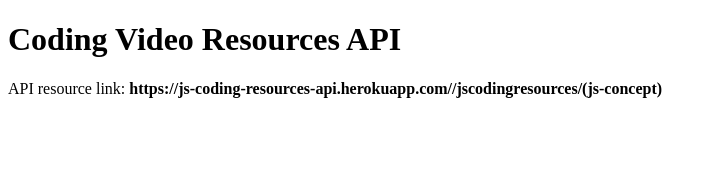
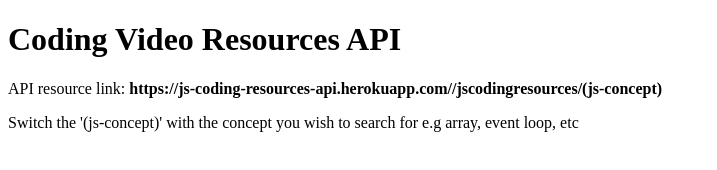
Before and after one commit to Daniel-Ezekiel/jsCodingResources-API, a website: page index.html in a window 1280 px wide. Shown: the whole page, without its empty margins (0-717 px from the left). Drawn offline with Linux system fonts and the light colour scheme.

Commit message:
added more clarity on how to use api

```diff
--- a/index.html
+++ b/index.html
@@ -9,5 +9,6 @@
 <body>
     <h1>Coding Video Resources API</h1>
     <p>API resource link: <span style="font-weight:bold">https://js-coding-resources-api.herokuapp.com//jscodingresources/(js-concept)</span></p>
+    <p>Switch the '(js-concept)' with the concept you wish to search for e.g array, event loop, etc</p>
 </body>
 </html>
```
